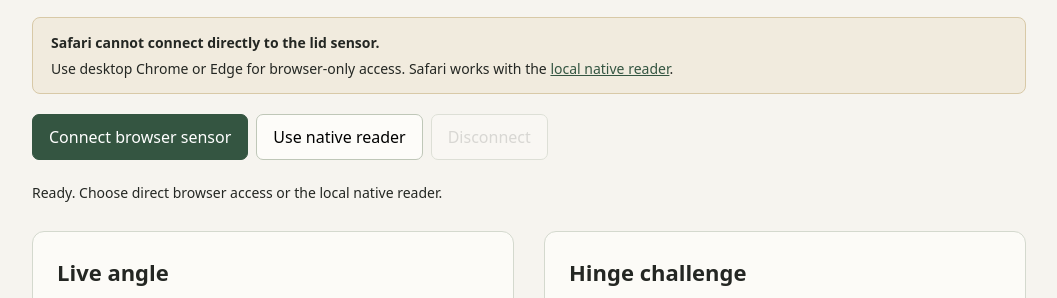
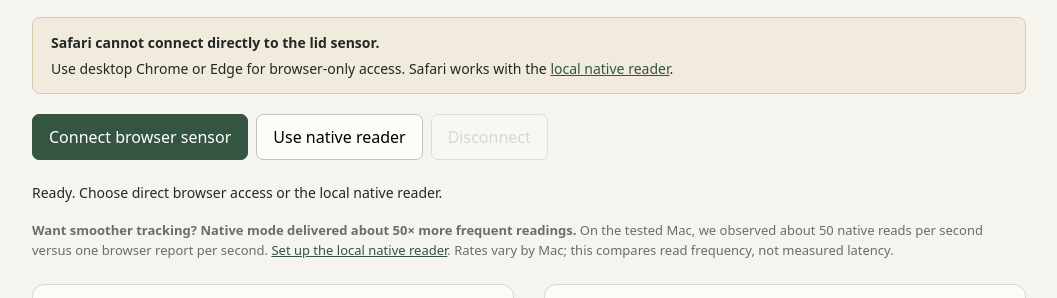
Before and after one commit to keiryan/macbook-hinge-challenge, a plain HTML site: page web/index.html in a window 1280 px wide. Shown: the part 189-487 px from the top of the page, without its empty margins (111-1168 px from the left). Drawn offline with Linux system fonts and the light colour scheme.

Commit message:
Highlight observed native sensor reading frequency

```diff
--- a/web/index.html
+++ b/web/index.html
@@ -24,6 +24,7 @@
 </aside>
 <div><button id="connect" class="primary">Connect browser sensor</button><button id="native">Use native reader</button><button id="stop" disabled>Disconnect</button></div>
 <p id="status" role="status">Checking sensor access…</p>
+<p class="small muted"><strong>Want smoother tracking? Native mode delivered about 50× more frequent readings.</strong> On the tested Mac, we observed about 50 native reads per second versus one browser report per second. <a href="https://github.com/keiryan/macbook-hinge-challenge#run-locally" target="_blank" rel="noreferrer">Set up the local native reader</a>. Rates vary by Mac; this compares read frequency, not measured latency.</p>
 <details id="local-setup" hidden>
 <summary id="local-setup-summary">Run the native reader locally</summary>
 <p class="small muted">This hosted demo can read the sensor through WebHID on compatible MacBooks. The faster native reader needs a helper running on your own Mac; it is not available from this hosted page.</p>
```
Also changed, not shown: 1 other file.
